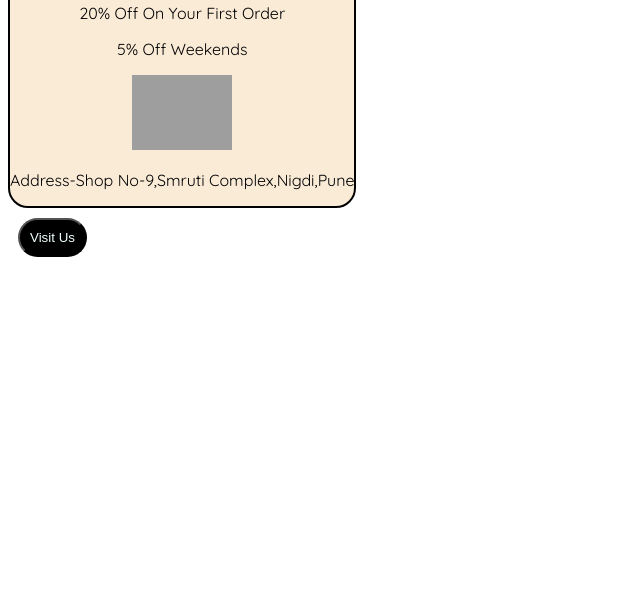
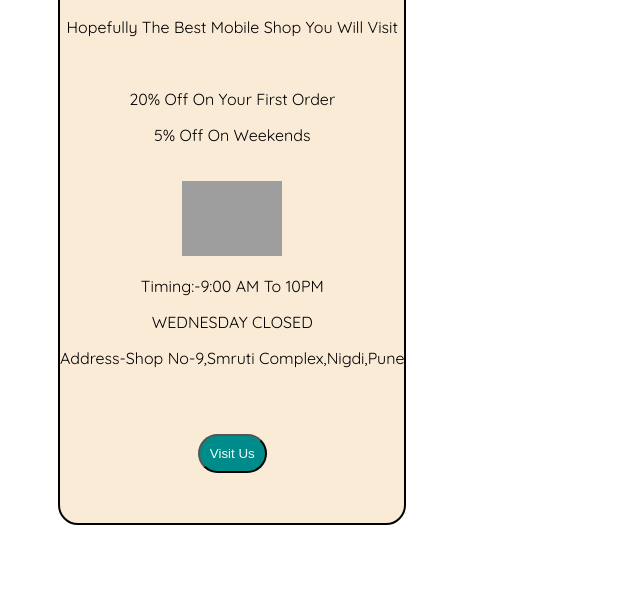
Before and after one commit to yashyeole09/css, a plain HTML site: page index.html in a window 1280 px wide. Shown: the part 191-800 px from the top of the page, without its empty margins (0-640 px from the left). Drawn offline with Linux system fonts and the light colour scheme; grey boxes are pictures that could not be loaded.

Commit message:
Hover effect added

```diff
--- a/index.html
+++ b/index.html
@@ -10,31 +10,40 @@
         .card{
         background-color: antiquewhite;
         display: inline-block;
+        margin: 50px;
         border: 2px solid black;
         border-radius: 20px;
         font-family: Quicksand;
 
+
+        }
+        .card:hover{
+            box-shadow: 20px 0px 5px 2px #669999;
         }
         .btn{
-        margin: 10px 10px;
+        margin: 50px;
         padding: 10px ;
-        background-color: black;
+        background-color: darkcyan;;
         color: azure;
         border-radius: 25px;
        }
+
     </style>
    </head>
    <body >
    <div class="card"><center>
     <h1>Yash Mobile Shoppee</h1>&nbsp;
     <img src="smartphone.png" width="50px" height="45px">
-    <p >Hopefully The Best Mobile Shop You Will Visit </p>
+    <p >Hopefully The Best Mobile Shop You Will Visit </p><br>
     <p>20% Off On Your First Order</p>
-    <p>5% Off Weekends</p>
-    <img src="smartphones-with-shopping-bags-table.jpg" width="100px" height="75px"/>
+    <p>5% Off On Weekends</p><br>
+    <img src="smartphones-with-shopping-bags-table.jpg" width="100px" height="75px"/><br>
+    <p>Timing:-9:00 AM To 10PM</p>
+    <p>WEDNESDAY CLOSED</p>
     <p>Address-Shop No-9,Smruti Complex,Nigdi,Pune</p>
+    <button class="btn" >Visit Us</button>
 </center>
-</div><br>
-<button class="btn" >Visit Us</button>
+</div>
+
    </body>
 </html>
```
